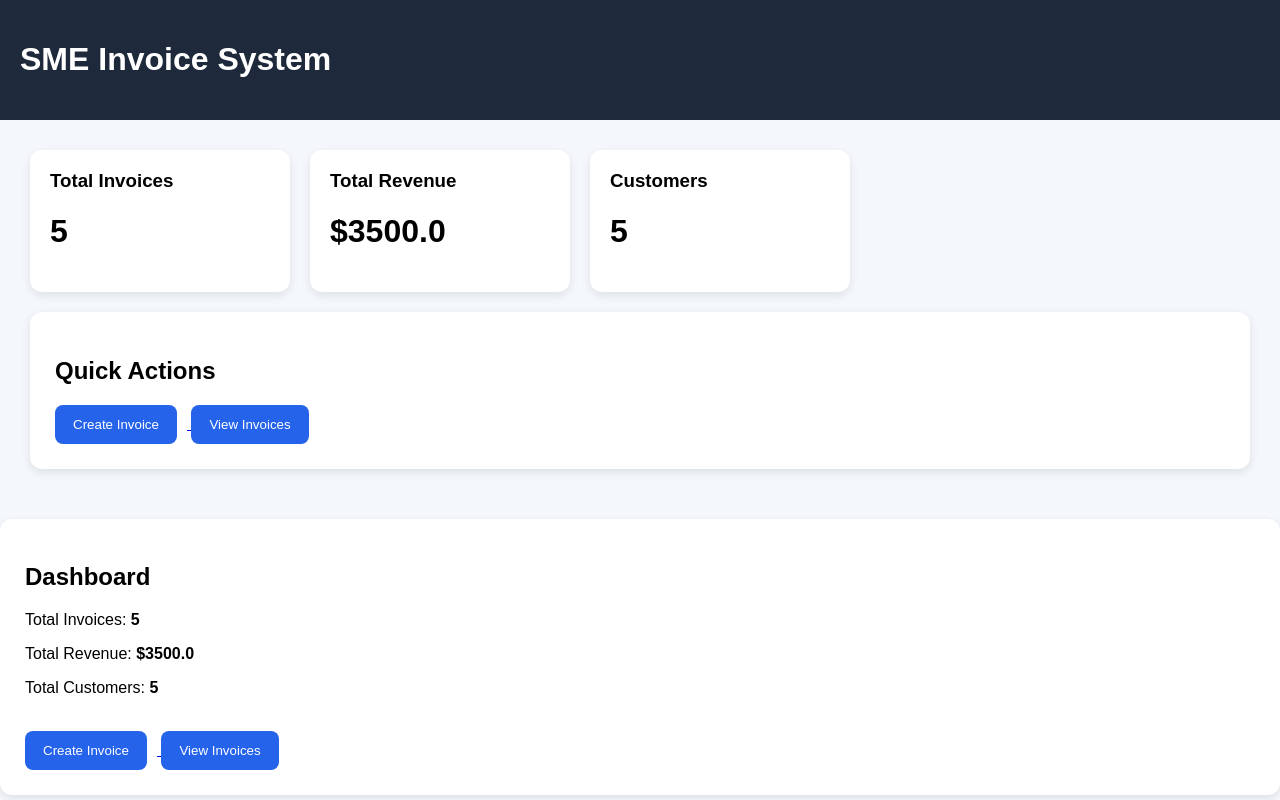
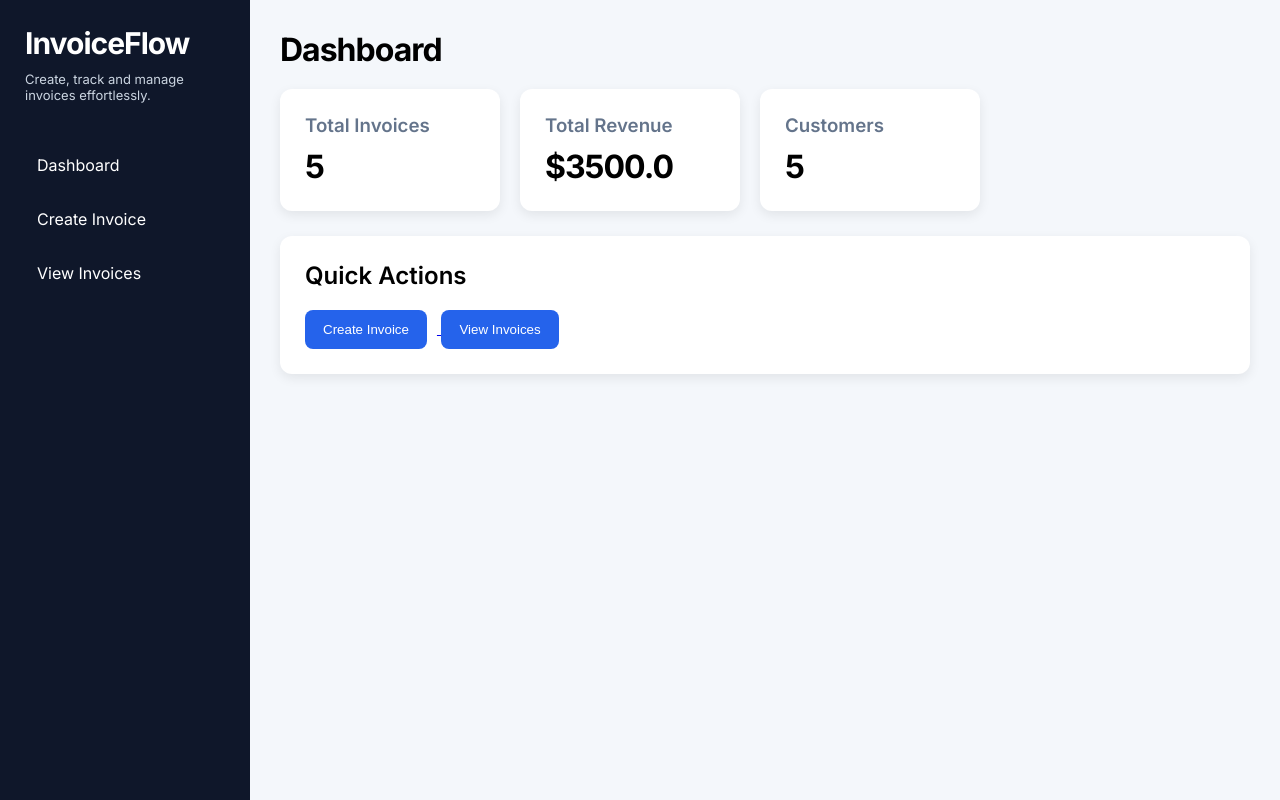
Before and after one commit to chellahchris-290/invoice-app, a Flask app: page / in a window 1280 px wide. Run offline with Flask 3, Linux system fonts and the light colour scheme; data comes from the database, SQL or seed files in the repository.

Commit message:
Improved branding and typography with Inter font

```diff
--- a/static/style.css
+++ b/static/style.css
@@ -1,16 +1,54 @@
+* {
+    margin: 0;
+    padding: 0;
+    box-sizing: border-box;
+}
+
 body {
-    margin: 0;
-    font-family: Arial, sans-serif;
+    font-family: 'Inter', sans-serif;
     background: #f4f7fb;
 }
 
-header {
-    background: #1e293b;
-    color: white;
-    padding: 20px;
+.layout {
+    display: flex;
+    min-height: 100vh;
 }
 
-.container {
+.sidebar {
+    width: 250px;
+    background: #0f172a;
+    color: white;
+    padding: 25px;
+}
+
+.logo {
+    font-size: 30px;
+    font-weight: 700;
+    letter-spacing: -1px;
+    margin-bottom: 10px;
+}
+
+.tagline {
+    color: #cbd5e1;
+    font-size: 13px;
+    margin-bottom: 40px;
+}
+
+.nav-link {
+    display: block;
+    color: white;
+    text-decoration: none;
+    padding: 12px;
+    margin-bottom: 10px;
+    border-radius: 8px;
+}
+
+.nav-link:hover {
+    background: #1e293b;
+}
+
+.main-content {
+    flex: 1;
     padding: 30px;
 }
 
@@ -22,22 +60,23 @@ header {
 
 .stat-card {
     background: white;
+    padding: 25px;
     width: 220px;
-    padding: 20px;
     border-radius: 12px;
-    box-shadow: 0px 3px 10px rgba(0,0,0,0.1);
+    box-shadow: 0 4px 12px rgba(0,0,0,0.08);
 }
 
 .stat-card h3 {
-    margin-top: 0;
+    color: #64748b;
+    margin-bottom: 10px;
 }
 
 .card {
     background: white;
     padding: 25px;
     border-radius: 12px;
-    box-shadow: 0px 3px 10px rgba(0,0,0,0.1);
-    margin-top: 20px;
+    margin-top: 25px;
+    box-shadow: 0 4px 12px rgba(0,0,0,0.08);
 }
 
 button {
@@ -60,10 +99,21 @@ table {
 }
 
 th {
-    background: #1e293b;
+    background: #0f172a;
     color: white;
 }
+h1 {
+    font-weight: 700;
+    letter-spacing: -1px;
+}
 
+h2 {
+    font-weight: 600;
+}
+
+h3 {
+    font-weight: 600;
+}
 th, td {
     padding: 12px;
     border: 1px solid #ddd;
--- a/templates/index.html
+++ b/templates/index.html
@@ -2,8 +2,16 @@
 <html>
 
 <head>
+    <link rel="preconnect" href="https://fonts.googleapis.com">
 
-    <title>SME Invoice System</title>
+<link rel="preconnect"
+      href="https://fonts.gstatic.com"
+      crossorigin>
+
+<link href="https://fonts.googleapis.com/css2?family=Inter:wght@300;400;500;600;700&display=swap"
+      rel="stylesheet">
+
+    <title>InvoiceFlow</title>
 
     <link rel="stylesheet"
           href="{{ url_for('static', filename='style.css') }}">
@@ -12,11 +20,37 @@
 
 <body>
 
-<header>
-    <h1>SME Invoice System</h1>
-</header>
+<div class="layout">
 
-<div class="container">
+    <div class="sidebar">
+
+        <div class="logo">
+            InvoiceFlow
+        </div>
+
+        <div class="tagline">
+            Create, track and manage invoices effortlessly.
+        </div>
+
+        <a href="/" class="nav-link">
+            Dashboard
+        </a>
+
+        <a href="/invoice" class="nav-link">
+            Create Invoice
+        </a>
+
+        <a href="/invoices" class="nav-link">
+            View Invoices
+        </a>
+
+    </div>
+
+    <div class="main-content">
+
+        <h1>Dashboard</h1>
+
+        <br>
 
         <div class="stats">
 
@@ -41,37 +75,6 @@
 
             <h2>Quick Actions</h2>
 
-        <a href="/invoice">
-            <button>Create Invoice</button>
-        </a>
-
-        <a href="/invoices">
-            <button>View Invoices</button>
-        </a>
-
-    </div>
-
-</div>
-
-    <div class="card">
-
-        <h2>Dashboard</h2>
-
-        <p>
-            Total Invoices:
-            <strong>{{ total_invoices }}</strong>
-        </p>
-
-        <p>
-            Total Revenue:
-            <strong>${{ total_revenue }}</strong>
-        </p>
-
-        <p>
-            Total Customers:
-            <strong>{{ total_customers }}</strong>
-        </p>
-
             <br>
 
             <a href="/invoice">
@@ -86,6 +89,8 @@
 
     </div>
 
+</div>
+
 </body>
 
 </html>
```
Lines whose indentation alone changed are shown as unchanged.
